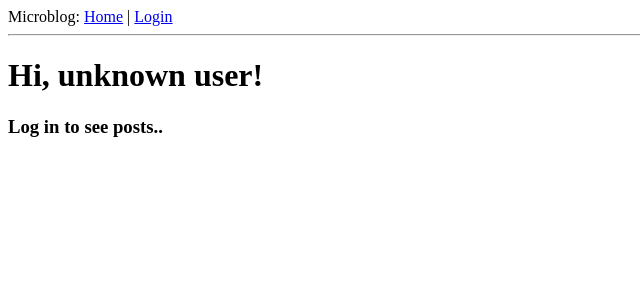
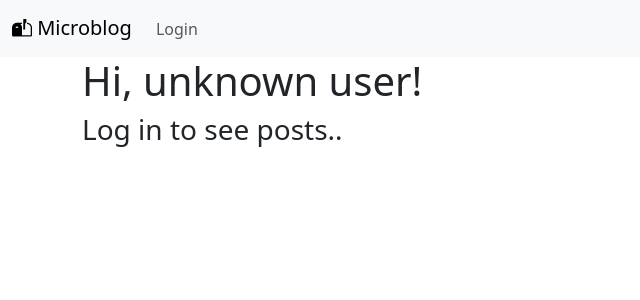
Before and after one commit to klinge/flask-app, a Flask app: page / in a window 1280 px wide. Shown: the top 300 px of the page, without its empty margins (0-640 px from the left). Run offline with Flask 3, Linux system fonts and the light colour scheme; some libraries are stand-ins or nearby versions.

Commit message:
base.html updated to use bootstrap

```diff
--- a/app/templates/base.html
+++ b/app/templates/base.html
@@ -1,36 +1,70 @@
 <!doctype html>
-<html>
-    <head>
-      {% if title %}
-      <title>{{ title }} - Microblog</title>
-      {% else %}
-      <title>Welcome to Microblog</title>
-      {% endif %}
-    </head>
-    <body>
-        <div>
-            Microblog:
-            <a href="{{ url_for('index') }}">Home</a> |
-            {% if current_user.is_anonymous %}
-            <a href="{{ url_for('login') }}">Login</a>
-            {% else %}
-            <a href="{{ url_for('explore') }}">Explore</a> |
-            <a href="{{ url_for('user', username=current_user.username) }}">Profile</a>  |
-            <a href="{{ url_for('logout') }}">Logout</a>
-            {% endif %}
+<html lang="en">
+
+<head>
+    {% block head %}
+    <!-- Required meta tags -->
+    <meta charset="utf-8">
+    <meta name="viewport" content="width=device-width, initial-scale=1, shrink-to-fit=no">
+
+    {% block styles %}
+    <!-- Bootstrap CSS -->
+    {{ bootstrap.load_css() }}
+    <link rel="stylesheet" href="https://cdn.jsdelivr.net/npm/bootstrap-icons@1/font/bootstrap-icons.min.css"
+        integrity="sha256-6MNujrdbV0Z7S927PzUMXOmMLwkKdsdD7XIl/w89HMQ=" crossorigin="anonymous">
+    {% endblock %}
+
+    <title>
+        {% if title %}{{ title }} - Microblog{% else %}Welcome to Microblog{% endif %}
+    </title>
+    {% endblock %}
+</head>
+
+<body>
+    <!-- Navbar -->
+    <nav class="navbar navbar-expand-lg bg-body-tertiary">
+        <div class="container-fluid">
+            <a class="navbar-brand" href="{{ url_for('index') }}">
+                <i class="bi bi-mailbox2-flag d-inline-block align-text-top"></i>
+                Microblog
+            </a>
+            <button class="navbar-toggler" type="button" data-bs-toggle="collapse" data-bs-target="#navbarNavAltMarkup"
+                aria-controls="navbarNavAltMarkup" aria-expanded="false" aria-label="Toggle navigation">
+                <span class="navbar-toggler-icon"></span>
+            </button>
+            <div class="collapse navbar-collapse" id="navbarNavAltMarkup">
+                <div class="navbar-nav">
+                    {% if current_user.is_anonymous %}
+                    <a class="nav-link" href="{{ url_for('login') }}">
+                        Login</a>
+                    {% else %}
+                    <a class="nav-link" href="{{ url_for('user', username=current_user.username) }}">Profile</a>
+                    <a class="nav-link" href="{{ url_for('explore') }}">Explore</a>
+                    <a class="nav-link" href="{{ url_for('logout') }}">Logout</a>
+                    {% endif %}
+                </div>
+            </div>
         </div>
-        <hr>
+    </nav>
 
+    <div class="container-md">
+        <!-- Flash messages -->
         {% with messages = get_flashed_messages() %}
         {% if messages %}
-        <ul>
             {% for message in messages %}
-            <li>{{ message }}</li>
+            <div class="alert alert-info" role="alert">{{ message }}</div>
             {% endfor %}
-        </ul>
         {% endif %}
         {% endwith %}
 
+        <!-- Your page content -->
         {% block content %}{% endblock %}
-    </body>
+
+        {% block scripts %}
+        <!-- Optional JavaScript -->
+        {{ bootstrap.load_js() }}
+        {% endblock %}
+    </div>
+</body>
+
 </html>
```
